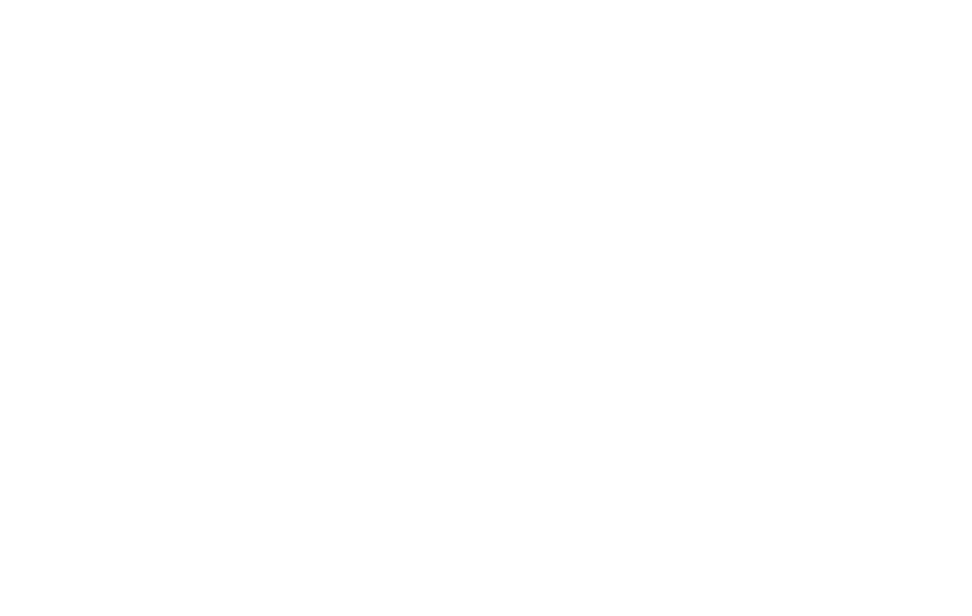
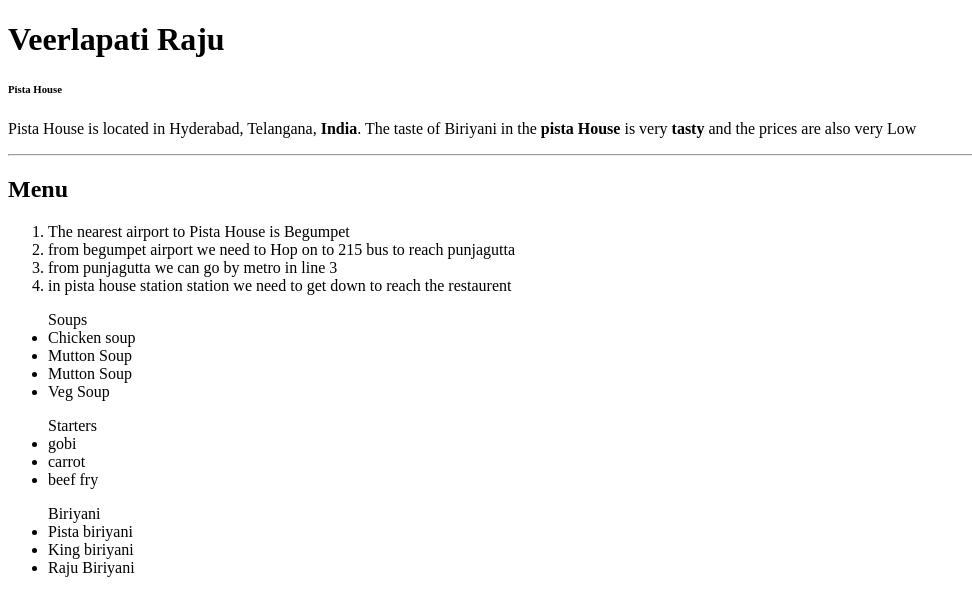
Before and after one commit to 44-563-Web-Apps-S22/webapps-s22-assignment-3-Raju289, a plain HTML site: page index.html in a window 1280 px wide. Shown: the whole page, without its empty margins (0-972 px from the left). Drawn offline with Linux system fonts and the light colour scheme.

Commit message:
modified memu

```diff
--- a/index.html
+++ b/index.html
@@ -7,6 +7,43 @@
     <title>Index Document</title>
 </head>
 <body>
+    <h1>Veerlapati Raju</h1>
 
-</body>
+    <h6>Pista House </h6>
+
+    <p>Pista House is located in Hyderabad, Telangana, <b>India</b>. The taste of Biriyani in the <b>pista House</b> is very <b>tasty</b> and the prices are also very Low
+<hr/>
+<h2>Menu</h2>
+<ol>
+    <li>
+        The nearest airport to Pista House is Begumpet
+    </li>
+    <li>from begumpet airport we need to Hop on to 215 bus to reach punjagutta</li>
+    <li>from punjagutta we can go by metro in line 3</li>
+    <li>in pista house station station we need to get down to reach the restaurent</li>
+</ol>
+<ul>
+    Soups
+  <li>Chicken soup</li>
+  <li>Mutton Soup</li>
+  <li>Mutton Soup</li>
+  <li>Veg Soup</li>
+</ul>
+  <ul>
+  Starters
+  <li>gobi</li>
+  <li>carrot</li>
+  <li>beef fry</li>
+
+</ul>
+ <ul>
+  Biriyani
+  <li>Pista biriyani</li>
+  <li>King biriyani</li>
+  <li>Raju Biriyani</li>
+
+
+</ul>
+
+    </body>
 </html>
```
